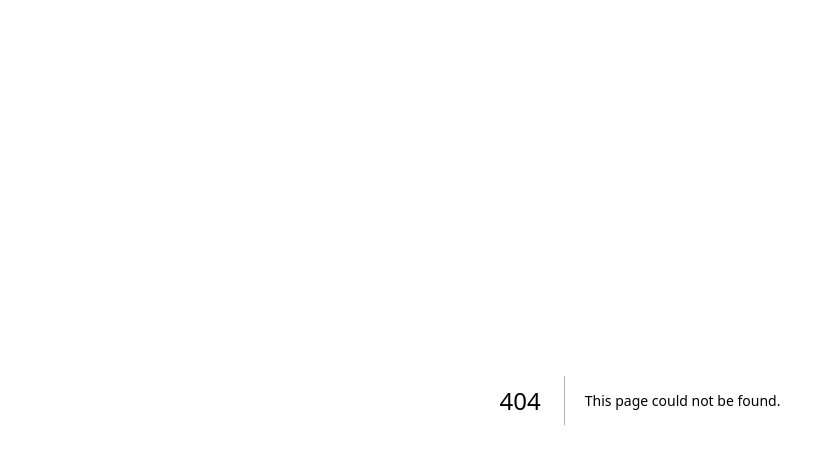
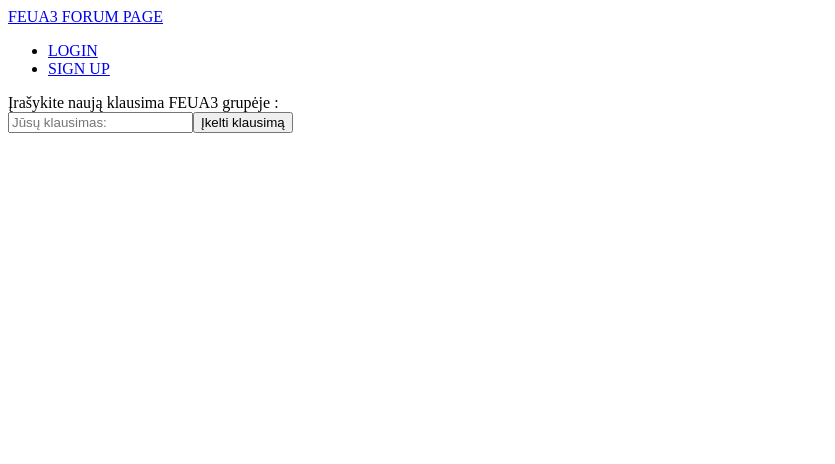
Before and after one commit to ceingrid/Forumas-Front, a Next.js app: page /newQuestion in a window 1280 px wide. Before the commit this address had no page. Shown: the top 464 px of the page, without its empty margins (0-835 px from the left). Built offline with nearby package versions, Linux system fonts and the light colour scheme.

Commit message:
dauguma kodo yra, sprendžiu, kodėl nepasileidžia

```diff
--- a/package.json
+++ b/package.json
@@ -3,12 +3,13 @@
   "version": "0.1.0",
   "private": true,
   "scripts": {
-    "dev": "next dev -p 8000",
+    "dev": "next dev -p 3000",
     "build": "next build",
     "start": "next start",
     "lint": "next lint"
   },
   "dependencies": {
+    "axios": "^1.4.0",
     "next": "13.4.7",
     "react": "18.2.0",
     "react-dom": "18.2.0"
--- a/src/pages/index.js
+++ b/src/pages/index.js
@@ -6,13 +6,13 @@ import Navbar from "@/components/navbar/Navbar";
 
 const MainPage = ({allQuestions}) => {
 
-  const [questions, setQuestions] = useState (allQuestions);
+  const [question, setQuestion] = useState (allQuestions);
 
   return (
     <div>
       <Navbar />
       <div className={styles.questionsWrapper}>
-        {questions.map((question) => (
+        {question.map((question) => (
           <div key={question.id}>
             <QuestionCard
               id={question.id}
--- /dev/null
+++ b/src/pages/newQuestion/index.js
@@ -0,0 +1,38 @@
+import axios from 'axios';
+import React, { useState } from 'react';
+import { useRouter } from 'next/router';
+import styles from "./styles.module.css";
+import Navbar from '@/components/navbar/Navbar';
+
+const NewQuestion = () => {
+
+    const router = useRouter();
+    const [question_text, setQuestionText] = useState('');
+
+    const addNewQuestion = async () => {
+        const response = await axios.post("http://localhost:8000/question", {
+            questionText: question_text,
+        });
+
+        console.log("response", response);
+        router.push("/");
+
+    };
+
+    return (
+        <div className={styles.container}>
+            <Navbar />
+            <div className={styles.newQuestion}>
+                <div className={styles.header}>Įrašykite naują klausima FEUA3 grupėje :</div>
+                <input
+                value={question_text}
+                onChange={(event) => setQuestionText(event.target.value)}
+                placeholder="Jūsų klausimas:"
+                />
+                <button className={styles.button} onClick={() => addNewQuestion()}>Įkelti klausimą</button>
+            </div>
+        </div>
+    );
+};
+
+export default NewQuestion;
```
Also changed, not shown: src/pages/login/index.js (+23 -3 lines), src/pages/newQuestion/styles.module.css (added), 1 other file (tests, documents, lock files or other folders).
